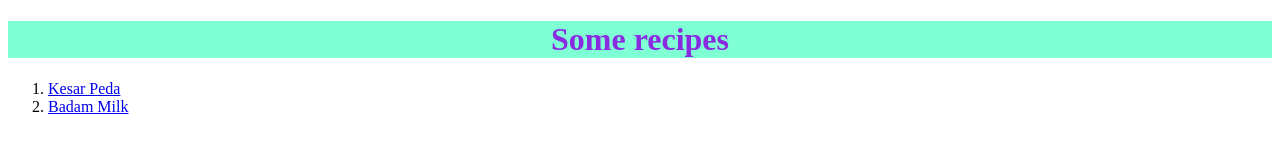
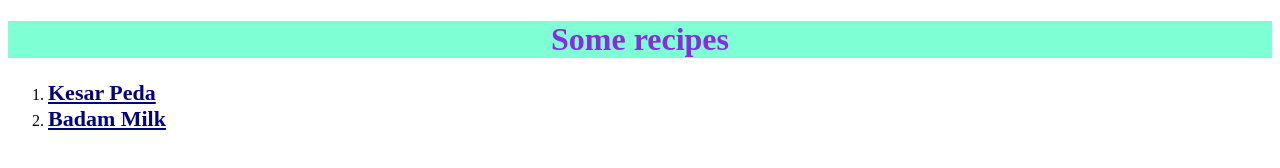
Before and after one commit to Vsk2353/CookWithCode, a plain HTML site: page index.html in a window 1280 px wide. Drawn offline with Linux system fonts and the light colour scheme.

Commit message:
Add style using CSS to landing page

```diff
--- a/styles/index.css
+++ b/styles/index.css
@@ -3,3 +3,9 @@
     background-color: aquamarine;
     text-align: center;
 }
+
+.one {
+    font-weight: 800;
+    font-size: 22px;
+    color:navy;
+}
```
